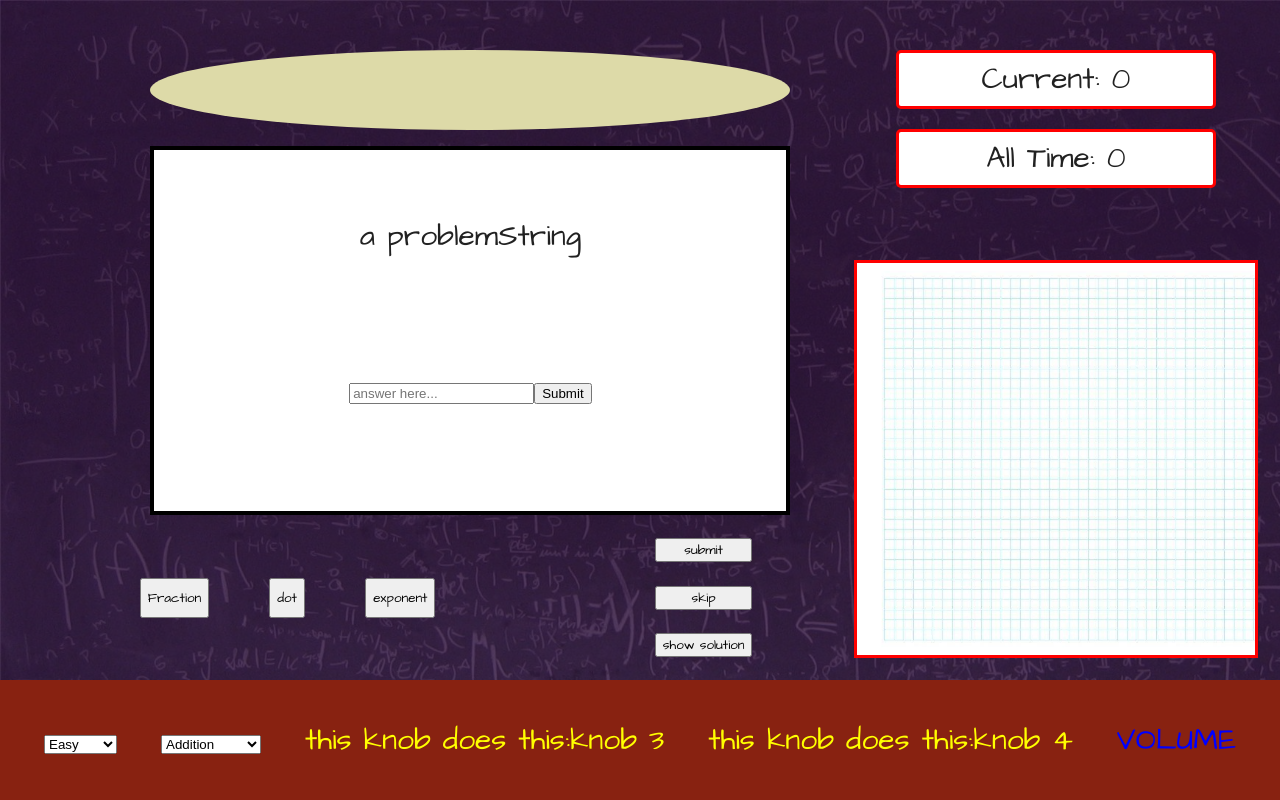
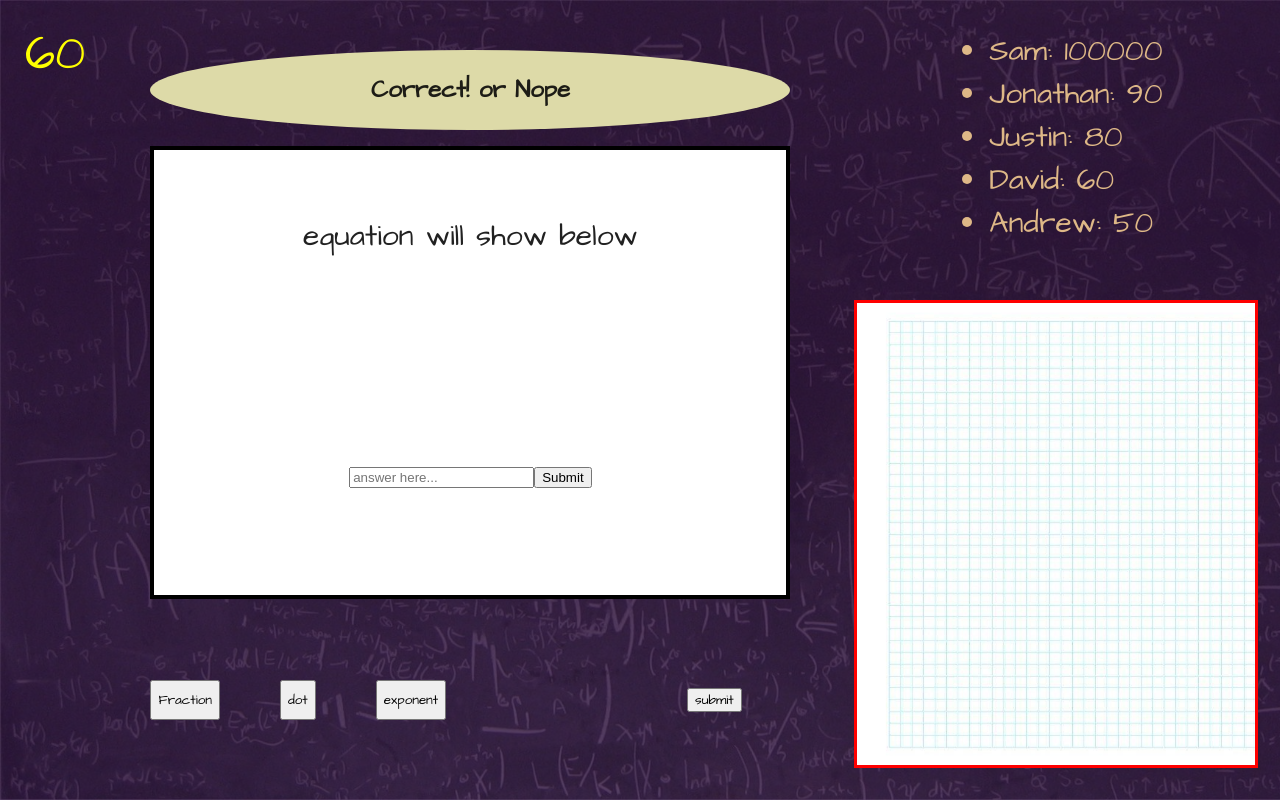
Before and after one commit to m4thl33tz/m4thl33tz-client, a React app: page /gametable in a window 1280 px wide. Built offline with nearby package versions, Linux system fonts and the light colour scheme; no server answers.

Commit message:
Feature/09 gametable build (#28)
* gametablebuild

* add draft of styled game-table

```diff
--- a/src/components/soloMathbox/SoloMathbox.jsx
+++ b/src/components/soloMathbox/SoloMathbox.jsx
@@ -4,16 +4,14 @@ import styles from './SoloMathbox.css';
 
 
 
-const SoloMathbox = ({  mml, checkAnswer, updateAnswer }) => {
+const SoloMathbox = ({  answer, mml, checkAnswer, updateAnswer }) => {
   //isCorrect will be used to change styles based on true or false
 
-
-  const [answer, setAnswer] = useState('');
 
   return (
     <div className={styles.soloMathBox}>
       <div className={styles.problemString}>
-        <p>a problemString </p>
+        <p>equation will show below</p>
       </div>
       <div className={styles.equationWrapper}>
         <span
@@ -37,8 +35,7 @@ const SoloMathbox = ({  mml, checkAnswer, updateAnswer }) => {
 
 SoloMathbox.propTypes = {
   answer: PropTypes.string.isRequired,
-  MML: PropTypes.string.isRequired,
-  problemString: PropTypes.string.isRequired,
+  mml: PropTypes.string.isRequired,
   checkAnswer: PropTypes.bool,
   updateAnswer: PropTypes.func.isRequired,
 };
--- a/src/slides/gametable/GameTable.css
+++ b/src/slides/gametable/GameTable.css
@@ -22,7 +22,7 @@
 .gameTableContainer {
 
   width:100%;
-  height: calc(100vh - var(--footer-height));
+  height: 100vh;
   display: flex;
   flex-direction: row;
 }
@@ -34,6 +34,17 @@
   width: 65vw;
   display: flex;
   flex-direction: column;
+}
+
+.timer {
+  position: absolute;
+  top: 10px;
+  left: 15px;
+  font-size: 3rem;
+  color:yellow;
+  p {
+    margin: 10px;
+  }
 }
 
 .responseContainer {
@@ -82,3 +93,7 @@
   flex-direction: column;
   align-items: center;
 }
+
+.scoreChart {
+  color: burlywood;
+}
--- a/src/slides/gametable/GameTable.jsx
+++ b/src/slides/gametable/GameTable.jsx
@@ -1,9 +1,7 @@
 import React, { useEffect, useState } from 'react';
-import AcademicFooter from '../../components/academicFooter/AcademicFooter';
 import AnswerButton from '../../components/answerButton/AnswerButton';
 import CalcButton from '../../components/calcButton/CalcButton';
 import Feedback from '../../components/feedback/Feedback';
-import ScoreCard from '../../components/scoreCard/ScoreCard';
 import ScratchPad from '../../components/scratchpad/ScratchPad';
 import SoloMathbox from '../../components/soloMathbox/SoloMathbox';
 import { getProblems } from '../../services/math-api';
@@ -13,15 +11,11 @@ import styles from './GameTable.css';
 
 
 const GameTable = (props) => {
-  const [feedback, setFeedback] = useState('');
+  const [feedback, setFeedback] = useState('Correct! or Nope');
   const [answer, setAnswer] = useState('');
   const [isCorrect, setIsCorrect] = useState(null);
   const [currentScore, setCurrentScore] = useState(0);
-  const [allTimeScore, setAllTimeScore] = useState(0);
   const [problems, setProblems] = useState([]);
-  // const [answer, setAnswer] = useState('');
-  const [operationType, setOperationType] = useState('addition');
-  const [difficulty, setDifficulty] = useState('easy');
   const [counter, setCounter] = useState(0);
   const [mml, setMml] = useState(null);
 
@@ -31,13 +25,6 @@ const GameTable = (props) => {
   const skipProblem = () => alert('clicked skip problem');
   const showSolution = () => alert('clicked show solution');
 
-  const updateType = ({ target }) => {
-    setOperationType(target.value);
-  };
-
-  const updateDifficulty = ({ target }) => {
-    setDifficulty(target.value);
-  };
 
   const updateAnswer = ({ target }) => {
     setAnswer(target.value);
@@ -56,11 +43,13 @@ const GameTable = (props) => {
     return isCorrect;
   };
 
-  useEffect(() => {
-    getProblems({ type: operationType, difficulty }).then((problems) => {
-      setProblems(problems);
-    });
-  }, []);
+  // useEffect(() => {
+  //   //logic for getting problems from the already-gathered API
+
+  //   // getProblems({ type: operationType, difficulty }).then((problems) => {
+  //   //   setProblems(problems);
+  //   });
+  // }, []);
 
   const problem = problems[counter];
 
@@ -68,9 +57,15 @@ const GameTable = (props) => {
   console.log('problem', problem);
 
   return (
+
+  // submit button is indeed better on the mathbox
+
     <div className={styles.gameTable}>
       <main className={styles.gameTableContainer}>
         <div className={styles.problemColumn}>
+          <div className={styles.timer}>
+            <p>60</p>
+          </div>
           <div className={styles.responseContainer}>
             <Feedback feedback={feedback} />
           </div>
@@ -94,31 +89,33 @@ const GameTable = (props) => {
                 text="submit"
                 buttonFunction={submitAnswer}
               />
-              <AnswerButton
-                text="skip"
-                buttonFunction={skipProblem}
-              />
-              <AnswerButton
-                text="show solution"
-                buttonFunction={showSolution}
-              />
+
             </div>
           </div>
         </div>
         <div className={styles.answerColumn}>
-          <ScoreCard
-            currentScore={currentScore}
-            allTimeScore={allTimeScore}
-          />
+          <div className={styles.scoreChart}>
+            <ul>
+              <li>
+                <span>Sam: </span><span>100000</span>
+              </li>
+              <li>
+                <span>Jonathan: </span><span>90</span>
+              </li>
+              <li>
+                <span>Justin: </span><span>80</span>
+              </li>
+              <li>
+                <span>David: </span><span>60</span>
+              </li>
+              <li>
+                <span>Andrew: </span><span>50</span>
+              </li>
+            </ul>
+          </div>
           <ScratchPad />
         </div>
       </main>
-      <AcademicFooter
-        updateType={updateType}
-        updateDifficulty={updateDifficulty}
-        difficulty={difficulty}
-        operationType={operationType}
-      />
     </div>
   );
 };
```
Also changed, not shown: 1 other file (tests, documents, lock files or other folders).
